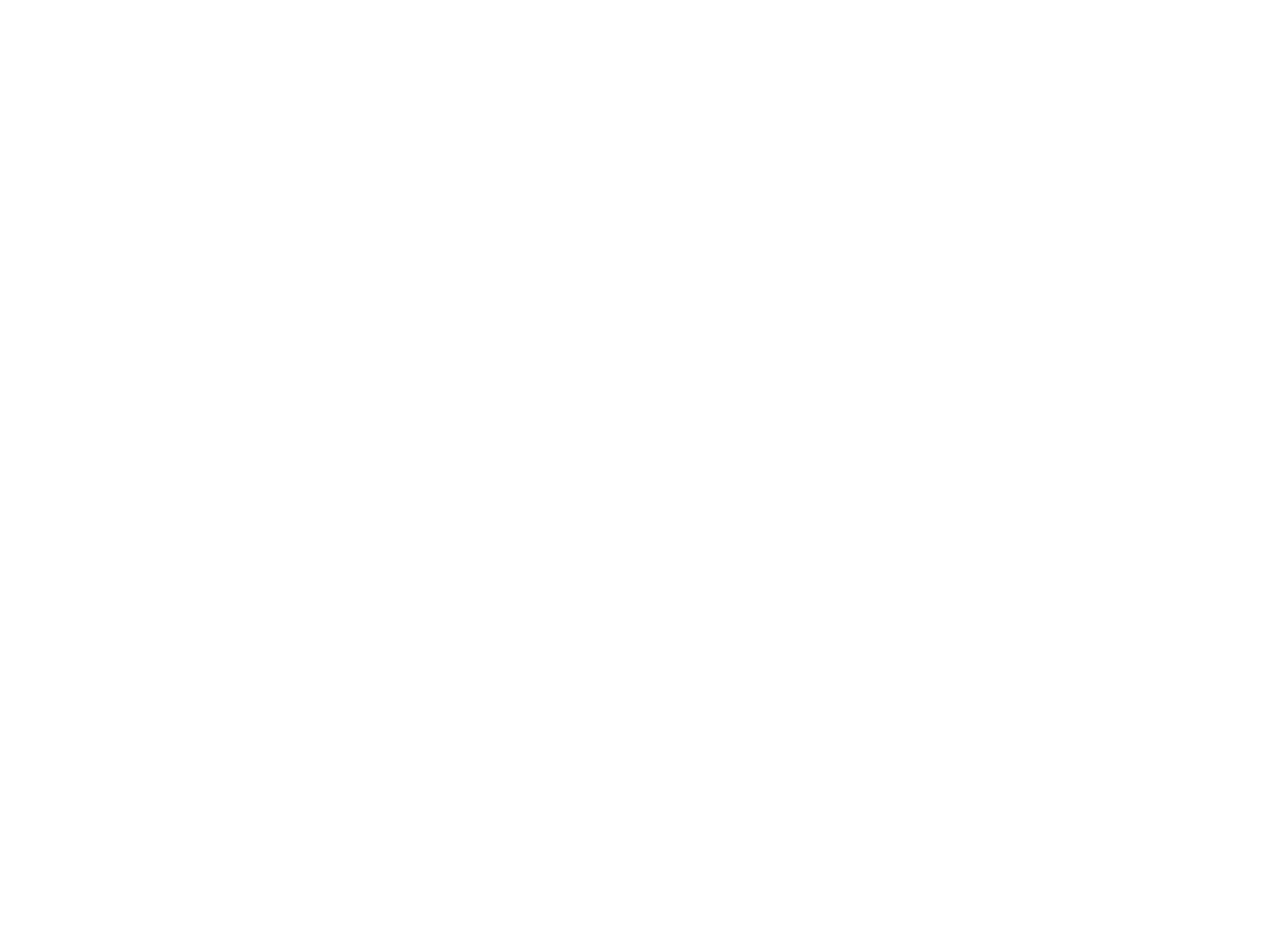
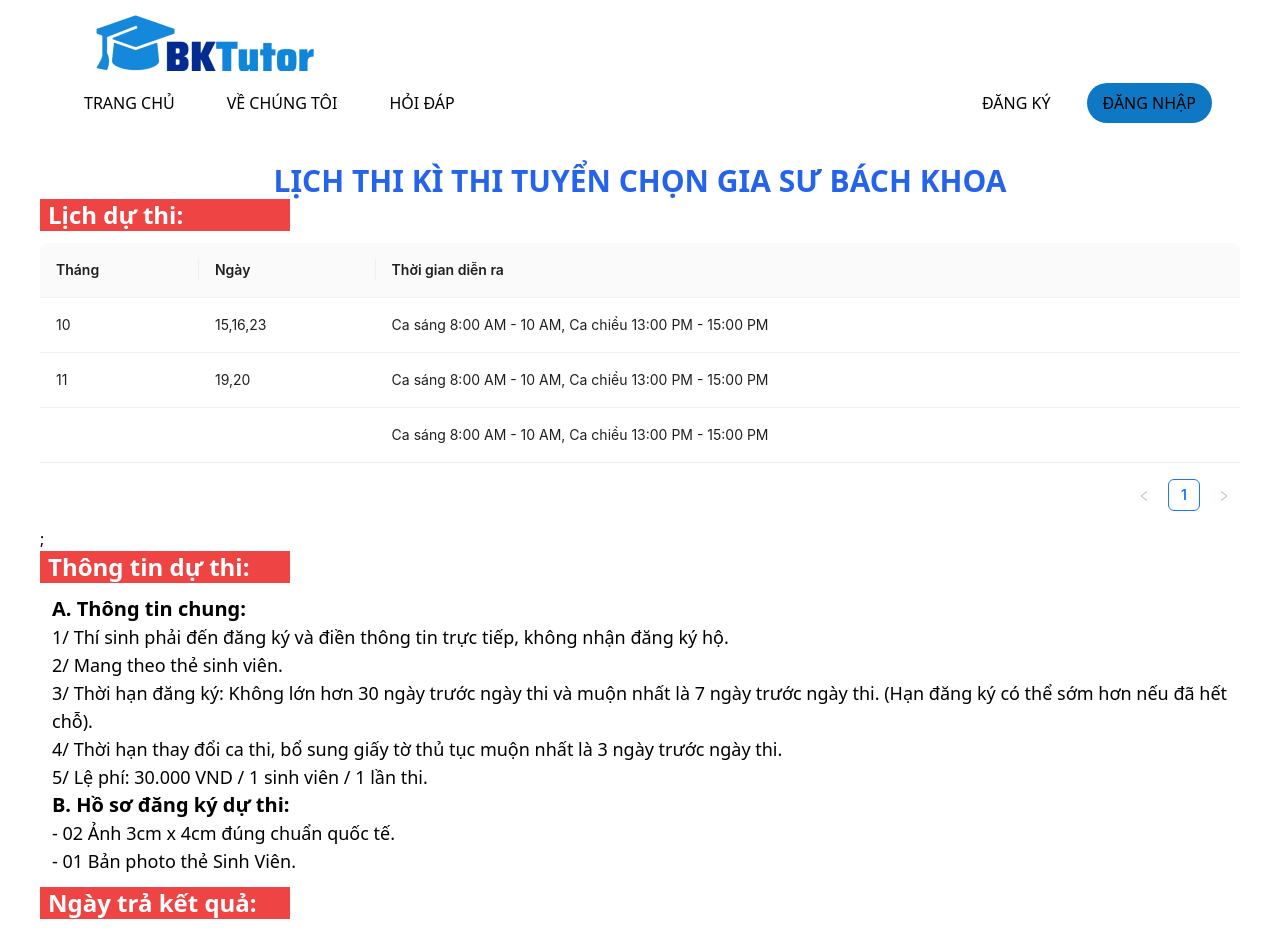
Before and after one commit to chituenguyen/ThuongMaiDienTu, a React (Vite) app: page /exam-schedule in a window 1280 px wide. Before the commit this address had no page. Shown: the top 935 px of the page. Before the commit the page ends 800 px from the top, so only its background shows below. Built offline with nearby package versions, Linux system fonts and the light colour scheme; a web font is replaced by a local one.

Commit message:
Updated exam schedule page, update verified tutor role page

```diff
--- a/src/App.jsx
+++ b/src/App.jsx
@@ -11,6 +11,7 @@
 import FindJobs from "./views/tutor/FindJobs";
 import LoginPage from "./views/LoginPage";
 import ParentDashboard from "./views/parent/ParentDashboard";
+import ExamDateList from "./views/Tutor/ExamDateList";
 
 function App() {
   return (
@@ -31,6 +32,7 @@
 
           <Route path="/find-tutor" element={<FindTutors />}></Route>
           <Route path="/parent-dashboard" element={<ParentDashboard />}></Route>
+          <Route path="/exam-schedule" element={<ExamDateList />}></Route>
         </Routes>
       </Router>
     </AppProvider>
--- /dev/null
+++ b/src/components/shared/AboutSection.jsx
@@ -0,0 +1,19 @@
+import React from "react";
+import { Table } from 'antd';
+
+
+
+
+function AboutSection() {
+
+    return (
+        <>
+            <div className="m-10">
+
+            </div>
+
+        </>
+    )
+}
+
+export default AboutSection
--- a/src/components/shared/Header.jsx
+++ b/src/components/shared/Header.jsx
@@ -122,6 +122,21 @@
             </Link>
           </li>
 
+          {role == "tutor" && (
+            <li>
+              <Link
+                to="/exam-schedule"
+                className={`button-header hover:bg-[#DDECF7] transition ease-in-out duration-300 ${
+                  address === "parent-class-list"
+                    ? "bg-blue-200 text-bktutor-blue font-extrabold"
+                    : ""
+                }`}
+              >
+                Lịch dự thi
+              </Link>
+            </li>
+          )}
+
           <li>
             <Link
               to="/qa"
--- a/src/components/tutor/ExamBanner.jsx
+++ b/src/components/tutor/ExamBanner.jsx
@@ -1,7 +1,8 @@
 import React from 'react'
 import banner from "../../assets/banner.png"
-
+import { useNavigate } from 'react-router-dom';
 function ExamBanner() {
+  const navigate = useNavigate();
   return (
     <div className='grid grid-cols-2 gap-4 bg-[#0E78C4] mt-5 px-[68px] text-white py-10'>
         <div className='flex flex-col'>
@@ -51,7 +52,9 @@
                     Nhận lớp
                   </div>
                 </div>
-                <button type="button" class="focus:outline-none font-bold text-white bg-red-700 hover:bg-red-800 focus:ring-4 focus:ring-red-300 rounded-lg px-5 py-2.5 mr-2 mb-2 dark:bg-red-600 dark:hover:bg-red-700 dark:focus:ring-red-900">
+                <button type="button" className="focus:outline-none font-bold text-white bg-red-700 hover:bg-red-800 focus:ring-4 focus:ring-red-300 rounded-lg px-5 py-2.5 mr-2 mb-2 dark:bg-red-600 dark:hover:bg-red-700 dark:focus:ring-red-900"
+                onClick={() => navigate('/exam-schedule')}
+                >
                   XEM THÔNG TIN ĐĂNG KÝ DỰ THI
                 </button>
             </div>
--- /dev/null
+++ b/src/components/tutor/ExamDate.jsx
@@ -0,0 +1,98 @@
+import React from "react";
+import { Table } from 'antd';
+
+const dataSource = [
+    {
+        key: '1',
+        "month": '10',
+        "date": "15,16,23",
+        "duration": 'Ca sáng 8:00 AM - 10 AM, Ca chiều 13:00 PM - 15:00 PM',
+    },
+    {
+        key: '2',
+        "month": '11',
+        "date": "19,20",
+        "duration": 'Ca sáng 8:00 AM - 10 AM, Ca chiều 13:00 PM - 15:00 PM',
+    },
+    {
+        key: '3',
+        "Tháng": '12',
+        "Ngày": "10,11",
+        "duration": 'Ca sáng 8:00 AM - 10 AM, Ca chiều 13:00 PM - 15:00 PM',
+    },
+];
+
+const columns = [
+    {
+        title: 'Tháng',
+        dataIndex: 'month',
+        key: 'month',
+    },
+    {
+        title: 'Ngày',
+        dataIndex: 'date',
+        key: 'date',
+    },
+    {
+        title: 'Thời gian diễn ra',
+        dataIndex: 'duration',
+        key: 'duration',
+    },
+];
+
+
+
+function ExamDate() {
+
+    return (
+        <>
+            <div className="m-10">
+                <p className="text-3xl text-blue-600 font-extrabold text-center">LỊCH THI KÌ THI TUYỂN CHỌN GIA SƯ BÁCH KHOA</p>
+                <div className="bg-red-500 flex w-[250px]">
+                    <p className="text-2xl text-white font-bold ml-2"> Lịch dự thi:</p>
+                </div>
+                <div className="mt-3"><Table dataSource={dataSource} columns={columns} />;</div>
+                <div className="bg-red-500 flex w-[250px]">
+                    <p className="text-2xl text-white font-bold ml-2"> Thông tin dự thi:</p>
+                </div>
+                <div className="m-3 text-lg">
+                    <p className="font-bold text-xl">A. Thông tin chung:</p>
+                    <p>
+                        1/ Thí sinh phải đến đăng ký và điền thông tin trực tiếp, không nhận đăng ký hộ.
+                    </p>
+                    <p>
+                        2/ Mang theo thẻ sinh viên.
+                    </p>
+                    <p>
+                        3/ Thời hạn đăng ký: Không lớn hơn 30 ngày trước ngày thi và muộn nhất là 7 ngày trước ngày thi.
+                        (Hạn đăng ký có thể sớm hơn nếu đã hết chỗ).
+                    </p>
+                    <p>
+                        4/ Thời hạn thay đổi ca thi, bổ sung giấy tờ thủ tục muộn nhất là 3 ngày trước ngày thi.
+                    </p>
+                    <p>
+                        5/ Lệ phí: 30.000 VND / 1 sinh viên / 1 lần thi.
+                    </p>
+                    <p className="font-bold text-xl">B. Hồ sơ đăng ký dự thi:</p>
+                    <p>
+                        - 02 Ảnh 3cm x 4cm đúng chuẩn quốc tế.
+                    </p>
+                    <p>
+                        - 01 Bản photo thẻ Sinh Viên.
+                    </p>
+                </div>
+                <div className="bg-red-500 flex w-[250px]">
+                    <p className="text-2xl text-white font-bold ml-2"> Ngày trả kết quả:</p>
+                </div>
+                <div className="m-3 text-lg">
+                    <p>- Kết quả có sau ngày thi 10 ngày làm việc, thí sinh nhận tại văn phòng: Lầu 1 nhà H1 (ĐH Bách Khoa Cơ sở 2).</p>
+                    <p>- Khi nhận kết quả cần mang theo: phiếu đăng ký dự thi và thẻ Sinh viên.</p>
+                </div>
+
+            </div>
+
+        </>
+    )
+}
+
+export default ExamDate
--- a/src/components/tutor/FindJobsSection.jsx
+++ b/src/components/tutor/FindJobsSection.jsx
@@ -93,7 +93,10 @@
                     </div>
 
                     <div className="card-user-desire-subject text-lg">
-                        Toán 11
+                        Toán
+                    </div>
+                    <div className="card-user-desire-subject text-lg">
+                        11
                     </div>
 
                     <div className="text-gray-600 mt-3">
--- a/src/components/tutor/TutorWelcome.jsx
+++ b/src/components/tutor/TutorWelcome.jsx
@@ -6,22 +6,8 @@
     return (
         <div className="tutor-welcome-section">
             <div className="flex-rows mb-10 text-3xl mt-10 mb-7 font-bold text-blue-900 text-center justify-items-center justify-center">
-                <p>Hãy đăng nhập để tìm hiểu kỹ hơn quy trình trở thành một gia sư Bách Khoa</p>
-                <p> và được chúng tôi hỗ trợ tốt nhất nhé!</p>
-                <div className="flex">
-                <img
-                        src={signin}
-                        alt=""
-                        className="h-[600px] m-auto"
-                />
-                </div>
-                <button
-                        className="text-2xl focus:outline-none font-bold text-white bg-red-700 hover:bg-red-800 focus:ring-4 focus:ring-red-300 rounded-lg px-5 py-2.5 mr-2 mb-2 dark:bg-red-600 dark:hover:bg-red-700 dark:focus:ring-red-900"
-                        type="button"
-                        onClick={() => {}}
-                    >
-                        Đăng nhập ở đây
-                </button>
+                <p>Xin chúc mừng, bạn đã trở thành một gia sư Bách Khoa chính thức!</p>
+
             </div>
         </div>
     )
--- a/src/views/AboutPage.jsx
+++ b/src/views/AboutPage.jsx
@@ -1,11 +1,13 @@
 import React from "react";
 import Header from "../components/shared/Header";
 import Footer from "../components/shared/Footer";
+import AboutSection from "../components/shared/AboutSection";
 
 const About = () => {
   return (
     <div>
       <Header />
+      <AboutSection/>
       <Footer />
     </div>
   );
--- /dev/null
+++ b/src/views/Tutor/ExamDateList.jsx
@@ -0,0 +1,15 @@
+import React from "react";
+
+import Header from "../../components/shared/Header";
+import ExamDate from "../../components/tutor/ExamDate";
+import Footer from "../../components/shared/Footer";
+
+function ExamDateList() {
+  return <div>
+    <Header/>
+    <ExamDate/>
+    <Footer/>
+  </div>
+}
+
+export default ExamDateList;
--- a/src/views/tutor/BecomeTutorPage.jsx
+++ b/src/views/tutor/BecomeTutorPage.jsx
@@ -11,21 +11,29 @@
 
 function BecomeTutor() {
   const [role, setRole] = useState("None");
+  const [isVerified, setIsVerified] = useState(false);
   const userInfo = useSelector(userInfoSelector);
   useEffect(() => {
-    {userInfo ? console.log("User role:", userInfo.role) : console.log("not login yet")}
-    {userInfo ? setRole(userInfo.role) : console.log("not login yet => not set role")}
+    { userInfo ? console.log("User role:", userInfo.role) : console.log("not login yet") }
+    { userInfo ? setRole(userInfo.role) : console.log("not login yet => not set role") }
+    { userInfo ? setIsVerified(userInfo.verified) : console.log("not login yet => not set isVerified") }
+    { userInfo ? setIsVerified(userInfo.verified) : console.log("not login yet => not set isVerified") }
+    { userInfo ? console.log("User verified:", userInfo.verified) : console.log("not login yet => not set isVerified") }
+
   }, []);
   return <div>
-    <Header/>
-    <ExamBanner/>
-    {role == "tutor"
+    <Header />
+
+    {role == "tutor" && isVerified == false
       ?
-      (<TutorSection/>)
+      (<>
+        <ExamBanner />
+        <TutorSection /></>
+      )
       :
-      (<TutorWelcomeSection/>)
+      (<TutorWelcomeSection />)
     }
-    <Footer/>
+    <Footer />
   </div>
 }
 
```
Also changed, not shown: src/components/tutor/TutorSection.jsx (+5 -5 lines), 2 other files (tests, documents, lock files or other folders).
